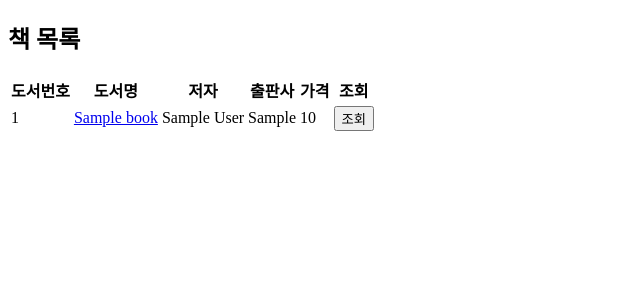
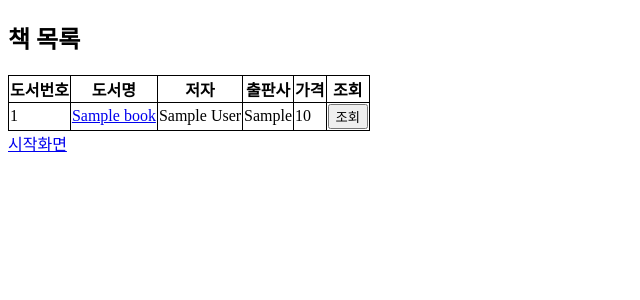
Before and after one commit to Taein142/Springboot_sts, a Spring app: template book/src/main/resources/templates/list.html in a window 1280 px wide. Shown: the top 300 px of the page, without its empty margins (0-640 px from the left). Run offline with Thymeleaf, Linux system fonts and the light colour scheme; the template is opened without the code that fills it: most values are stand-ins (such as "Sample title", 1, 10 or a date in 2020); data that the repository does not hold is empty.

Commit message:
list 내용 수정

```diff
--- a/book/src/main/java/com/example/book/dto/BookDTO.java
+++ b/book/src/main/java/com/example/book/dto/BookDTO.java
@@ -5,6 +5,7 @@ import lombok.*;
 @Getter
 @Setter
 @ToString
+// @Data 로 해도 됨
 public class BookDTO {
 	private long id;
 	private String bookName;
--- a/book/src/main/resources/templates/detail.html
+++ b/book/src/main/resources/templates/detail.html
@@ -4,6 +4,12 @@
 <meta charset="UTF-8">
 <title>Insert title here</title>
 </head>
+<style>
+	table, tr, td, th {
+		border: 1px solid black;
+		border-collapse: collapse;
+	}
+</style>
 <body>
 	<h2>책 조회</h2>
 	<table>
--- a/book/src/main/resources/templates/list.html
+++ b/book/src/main/resources/templates/list.html
@@ -4,6 +4,12 @@
 <meta charset="UTF-8">
 <title>Insert title here</title>
 </head>
+<style>
+	table, tr, td, th {
+		border: 1px solid black;
+		border-collapse: collapse;
+	}
+</style>
 <body>
 	<h2>책 목록</h2>
 	<table>
@@ -29,6 +35,8 @@
 			</td>
 		</tr>
 	</table>
+
+	<a href="/">시작화면</a>
 </body>
 <script th:inline="javascript">
 	const detail = (id) => {
```
Also changed, not shown: book/src/main/java/com/example/book/controller/BookController.java (+11 -3 lines), book/src/main/resources/templates/index.html (+0 -17 lines), book/src/main/resources/templates/save.html (+10 -4 lines).
